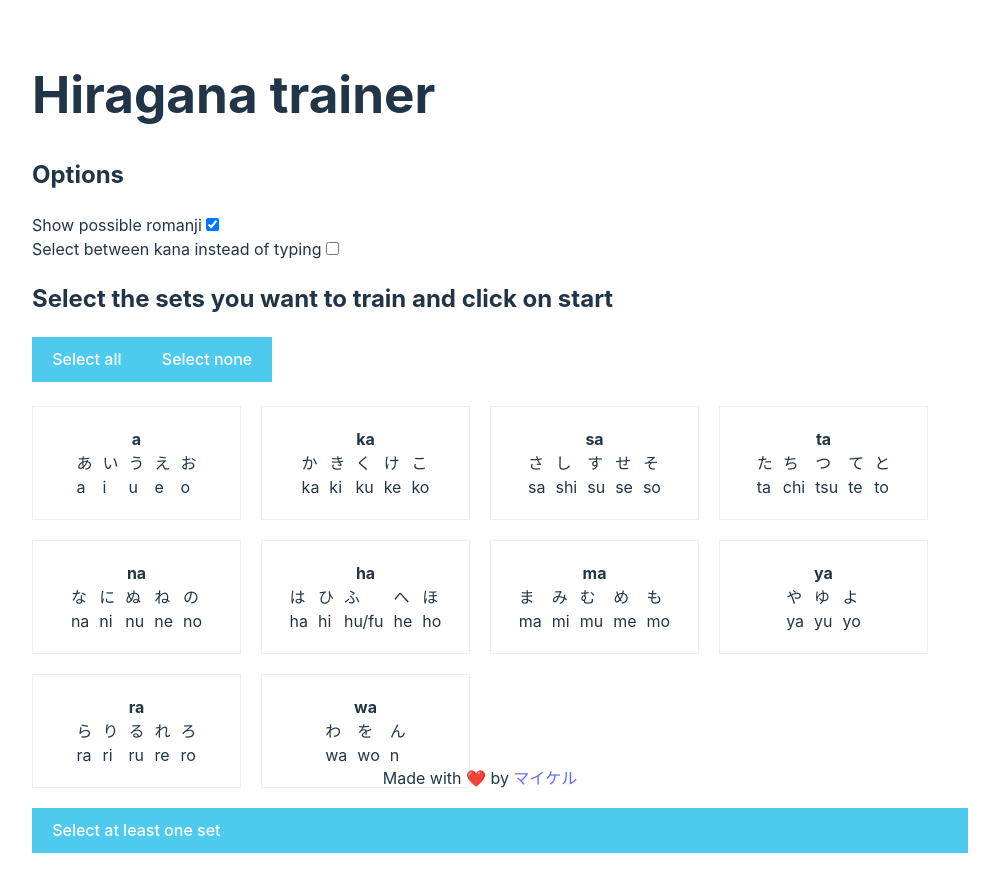
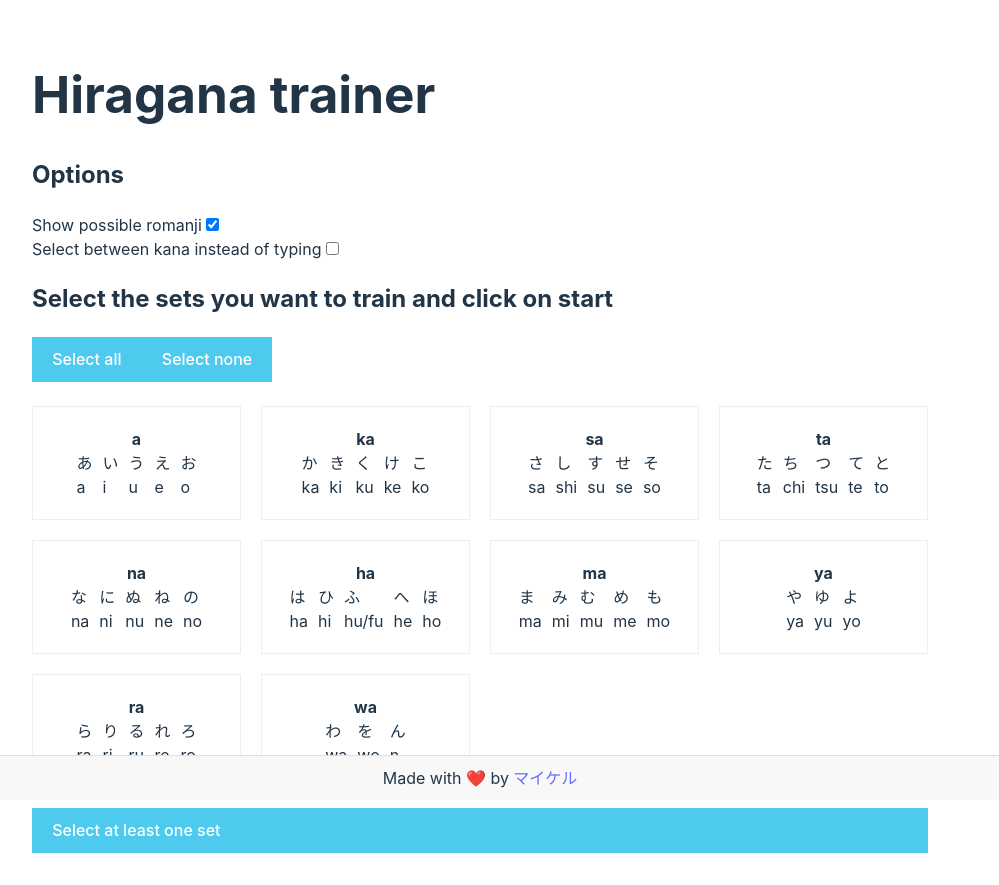
Before and after one commit to maluramichael/hiragana-trainer, a React (Vite) app: page / in a window 1280 px wide. Shown: the whole page, without its empty margins (160-1159 px from the left). Built offline with nearby package versions, Linux system fonts and the light colour scheme.

Commit message:
Update footer

```diff
--- a/src/index.css
+++ b/src/index.css
@@ -97,7 +97,6 @@ button:focus-visible
 .button.full-width
 {
     display: block;
-    width:   100%;
 }
 
 .button:hover
--- a/src/routes/Root/styles.css
+++ b/src/routes/Root/styles.css
@@ -5,11 +5,13 @@
 
 footer
 {
-    position:   fixed;
-    left:       0;
-    bottom:     0;
-    box-sizing: border-box;
-    padding:    10px;
-    width:      100%;
-    text-align: center;
+    background-color: #f8f8f8;
+    border-top:       1px solid #dedede;
+    position:         fixed;
+    left:             0;
+    bottom:           0;
+    box-sizing:       border-box;
+    padding:          10px;
+    width:            100%;
+    text-align:       center;
 }
--- a/src/routes/Training/Training.jsx
+++ b/src/routes/Training/Training.jsx
@@ -73,7 +73,7 @@ function Training() {
         <div id={'page'}>
             <Link
                 to={'/'}
-                className={'button'}
+                className={'button full-width'}
             >
                 Go back
             </Link>
--- a/src/routes/Welcome/Welcome.jsx
+++ b/src/routes/Welcome/Welcome.jsx
@@ -10,11 +10,9 @@ import { Options }       from '../../components/Options.jsx';
     * Replace english with german text
     * Mobile friendly
     * Add share images
-    * Add favicon (maybe something short that is related to sensei)
     * Add sounds for correct answers
     * Add sounds for each character
     * Add a bar with options
-        * Show/hide 'possible romanji'
         * Play sounds
  */
 
```
